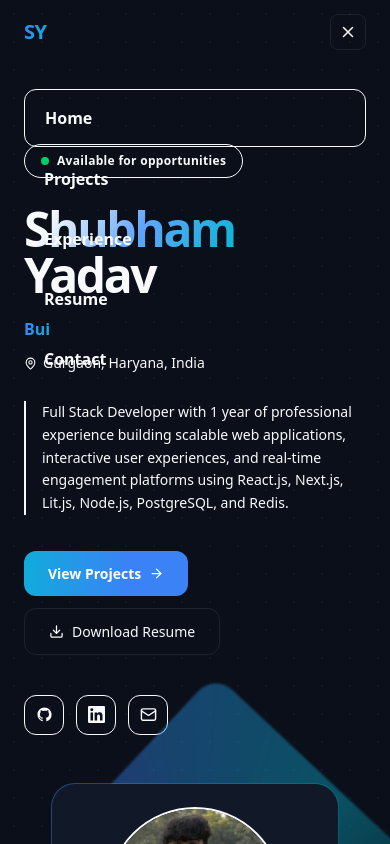
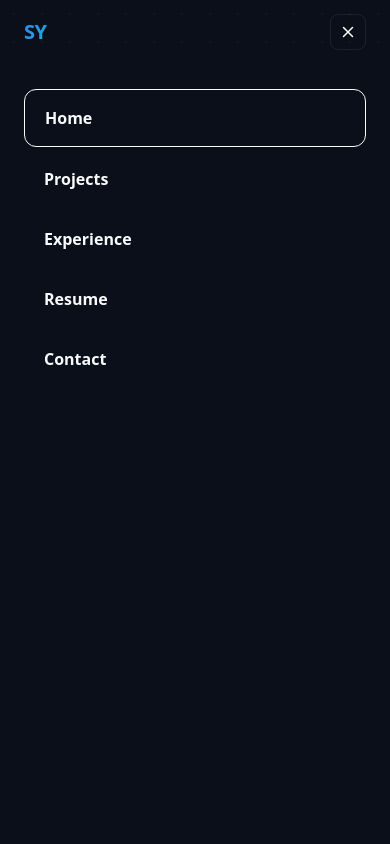
Before and after one commit to y1shubham/portfolio, a Next.js app: page / in a window 390 px wide. Both pictures are taken after a click on the button "Toggle menu". Shown: the top 844 px of the page. Built offline with nearby package versions, Linux system fonts and the light colour scheme.

Commit message:
fix: force solid background on mobile nav overlay with inline style

```diff
--- a/src/components/Navbar.tsx
+++ b/src/components/Navbar.tsx
@@ -101,7 +101,8 @@ export default function Navbar() {
             animate={{ opacity: 1, y: 0 }}
             exit={{ opacity: 0, y: -8 }}
             transition={{ duration: 0.22, ease: "easeOut" }}
-            className="fixed inset-0 top-16 z-40 md:hidden bg-bg-primary flex flex-col"
+            className="fixed inset-0 top-16 md:hidden flex flex-col"
+            style={{ backgroundColor: "#0B0F19", zIndex: 999 }}
           >
             {/* Top gradient line */}
             <div className="h-px w-full bg-gradient-to-r from-transparent via-accent/30 to-transparent" />
```
